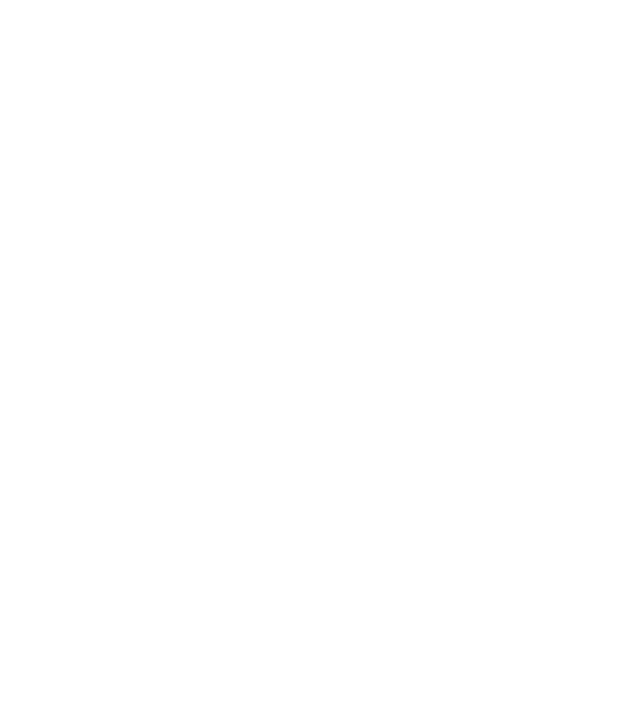
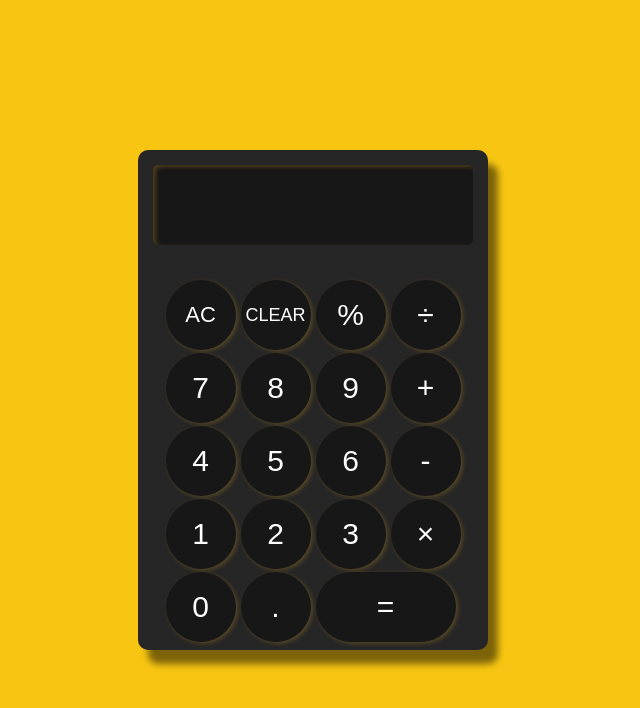
Before and after one commit to damianrobert/JS-Calculator, a plain HTML site: page index.html in a window 1280 px wide. Shown: the whole page, without its empty margins (327-967 px from the left). Drawn offline with Linux system fonts and the light colour scheme.

Commit message:
updated all 3 files

```diff
--- a/index.html
+++ b/index.html
@@ -9,5 +9,36 @@
     <script src="script.js" defer></script>
     <title>JS Calculator</title>
   </head>
-  <body></body>
+  <body>
+    <div class="container">
+      <div class="calculator">
+        <div class="screen">
+          <div class="screenLast"></div>
+          <div class="screenCurrent"></div>
+        </div>
+
+        <div class="allButtons">
+          <button class="allClear" data-type="reset" id="allclear">AC</button>
+          <button class="clear" data-type="backspace" id="clear">CLEAR</button>
+          <button class="operators" data-type="operator" id="remainder" value="%">&#37</button>
+          <button class="operators" data-type="operator" id="divide" value="/">&#247</button>
+          <button class="digits" data-type="number" id="digit-7" value="7">7</button>
+          <button class="digits" data-type="number" id="digit-8" value="8">8</button>
+          <button class="digits" data-type="number" id="digit-9" value="9">9</button>
+          <button class="operators" data-type="operator" id="plus" value="+">&#43</button>
+          <button class="digits" data-type="number" id="digit-4" value="4">4</button>
+          <button class="digits" data-type="number" id="digit-5" value="5">5</button>
+          <button class="digits" data-type="number" id="digit-6" value="6">6</button>
+          <button class="operators" data-type="operator" id="minus" value="-">&#45</button>
+          <button class="digits" data-type="number" id="digit-1" value="1">1</button>
+          <button class="digits" data-type="number" id="digit-2" value="2">2</button>
+          <button class="digits" data-type="number" id="digit-3" value="3">3</button>
+          <button class="operators" data-type="operator" id="multiply" value="x">&#215</button>
+          <button class="digits" data-type="number" id="digit-0" value="0">0</button>
+          <button class="decimal" data-type="decimal" id="decimal" value=".">.</button>
+          <button class="equals" data-type="equal" id="equal" value="=">&#61</button>
+        </div>
+      </div>
+    </div>
+  </body>
 </html>
--- a/script.js
+++ b/script.js
@@ -0,0 +1,99 @@
+const calculator = document.querySelector('.calculator')
+let screenLast = document.querySelector('.screenLast')
+let screenCurrent = document.querySelector('.screenCurrent')
+const buttons = document.querySelector('.allButtons')
+const button = buttons.querySelectorAll('BUTTON')
+const operators = document.querySelectorAll('.operators')
+
+let firstOperand
+let secondOperand
+let selectedOperator
+let result
+let key
+let keyValue
+
+function calculate(first, operator, second){
+    if(operator === '+'){
+       first + second
+    } else  if(operator === '-'){
+        first - second
+    } else  if(operator === '÷'){
+        first / second
+    } else  if(operator === 'x'){
+        first * second
+    } else  if(operator === '%'){
+        first % second
+    }
+}
+
+
+button.forEach(bttn =>{
+    bttn.addEventListener('click', (e) => {
+         key = e.target
+         keyValue = key.innerText
+        if(key.className === 'digits'){
+            screenCurrent.innerText = screenCurrent.innerText + keyValue
+
+        }
+
+        if(key.className === 'operators'){
+            firstOperand = screenCurrent.innerText
+            screenLast.innerText = screenCurrent.innerText + keyValue
+            selectedOperator = keyValue
+            console.log(selectedOperator)
+            screenCurrent.innerText = ''
+        }
+
+        if(screenCurrent.innerText.includes('.')){
+            return
+        } else if(key.className === 'decimal'){
+            screenCurrent.innerText = screenCurrent.innerText + keyValue
+        }
+
+    })
+})
+
+
+button.forEach(bttn => {
+    bttn.addEventListener('click', () =>{
+        if(key.className === 'equals'){
+            secondOperand = screenCurrent.innerText
+            firstOperand = parseInt(firstOperand)
+            secondOperand = parseInt(secondOperand)
+            if(selectedOperator === '+'){
+                result = firstOperand + secondOperand
+                screenLast.innerText = result
+                screenCurrent.innerText = ''
+            } else if(selectedOperator === '-'){
+                result = firstOperand - secondOperand
+                screenLast.innerText = result
+                screenCurrent.innerText = ''
+            } else if(selectedOperator === 'x'){
+                result = firstOperand * secondOperand
+                screenLast.innerText = result
+                screenCurrent.innerText = ''
+            } else if(selectedOperator === '÷'){
+                result = firstOperand / secondOperand
+                screenLast.innerText = result
+                screenCurrent.innerText = ''
+            } else if(selectedOperator === '%'){
+                result = firstOperand % secondOperand
+                screenLast.innerText = result
+                screenCurrent.innerText = ''
+            }
+        }
+    })
+})
+
+
+/*if(selectedOperator === '+'){
+                screenLast.innerText = parseInt(firstOperand) + parseInt(secondOperand)
+            } else  if(selectedOperator === '-'){
+                screenLast.innerText = parseInt(firstOperand) - parseInt(secondOperand)
+            } else  if(selectedOperator === '÷'){
+                screenLast.innerText = parseInt(firstOperand) / parseInt(secondOperand)
+            } else  if(selectedOperator === 'x'){
+                screenLast.innerText = parseInt(firstOperand) * parseInt(secondOperand)
+            } else  if(selectedOperator === '%'){
+                screenLast.innerText = parseInt(firstOperand) % parseInt(secondOperand)
+            }*/
--- a/style.css
+++ b/style.css
@@ -0,0 +1,130 @@
+:root{
+    --yellow: rgb(248, 198, 18);
+    --gray: rgb(24, 23, 23);
+    --lightGray: rgb(39, 38, 38);
+    --green: rgb(77, 174, 77);
+    --red: rgb(203, 95, 95);
+    --white: white;
+    --shadow: rgba(0, 0, 0, 0.5);
+    --shadow2: rgba(222, 170, 39, 0.263);
+}
+
+*, *::before, *::after {
+    box-sizing: border-box;
+    padding: 0;
+    margin: 0;
+}
+
+body{
+    font-family:'Trebuchet MS', 'Lucida Sans Unicode', 'Lucida Grande', 'Lucida Sans', Arial, sans-serif;
+    background: var(--yellow);
+}
+
+.container{
+    height: 100vh;
+    display: flex;
+    justify-content: center;
+    align-items: center;
+}
+
+.calculator{
+    height: 500px;
+    width: 350px;
+    background: var(--lightGray);
+    padding: 15px;
+    border-radius: 10px;
+    box-shadow: 10px 14px 7px 0px var(--shadow);
+}
+
+.calculator button{
+    border-radius: 50%;
+    width: 70px;
+    height: 70px;
+    margin-right: 5px;
+    margin-bottom: 3px;
+    background: var(--gray);
+    border: 1px solid var(--gray);
+    color: var(--white);
+    box-shadow: 2px 1.5px 4px var(--shadow2);
+}
+
+.allClear{
+    font-size: 22px;
+}
+
+.clear{
+    font-size: 18px;
+}
+
+.digits{
+    font-size: 30px;
+}
+
+.operators{
+    font-size: 30px;
+}
+
+.decimal{
+    font-size: 30px;
+}
+
+.equals{
+    font-size: 30px;
+}
+
+.screen{
+    width: 320px;
+    height: 80px;
+    width: 100%;
+    margin-bottom: 35px;
+    border-radius: 5px;
+    background: var(--gray);
+    box-shadow: inset 3px 2px 4px var(--shadow2);
+}
+
+.allButtons{
+    display: flex;
+    flex-wrap: wrap;
+    padding: 0px 0px 0px 12.5px;
+}
+
+#equal{
+    width: 140px;
+    border-radius: 50px;
+}
+
+button:hover{
+    cursor: pointer;
+    background-color: var(--shadow);
+}
+
+#equal:hover{
+    color: var(--green);
+}
+
+#allclear:hover{
+    color: var(--red);
+}
+
+#clear:hover{
+    color: var(--red);
+}
+
+.screenLast,
+.screenCurrent{
+    display: flex;
+    justify-content: end;
+    height: 40px;
+    overflow: hidden;
+    padding: 5px;
+}
+
+.screenLast{
+    color: var(--shadow2);
+    font-size: 1.6rem;
+}
+
+.screenCurrent{
+    color: var(--shadow2);
+    font-size: 1.2rem;
+}
```
